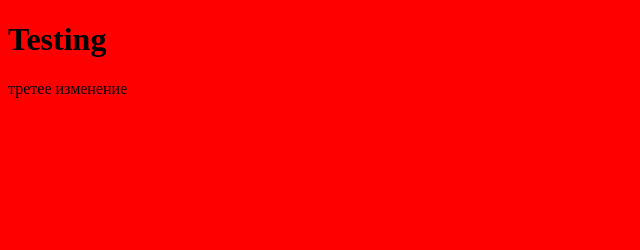
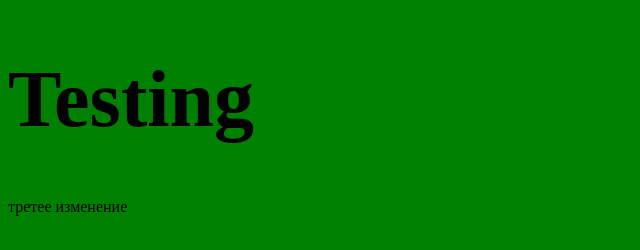
Before and after one commit to AlexObozyanskiy/site, a plain HTML site: page index.html in a window 1280 px wide. Shown: the whole page, without its empty margins (0-640 px from the left). Drawn offline with Linux system fonts and the light colour scheme.

Commit message:
green bg style

```diff
--- a/style.css
+++ b/style.css
@@ -1,3 +1,6 @@
 body{
-	background-color: red;
+	background-color: green;
 }
+h1{
+	font-size: 80px;
+}
```
